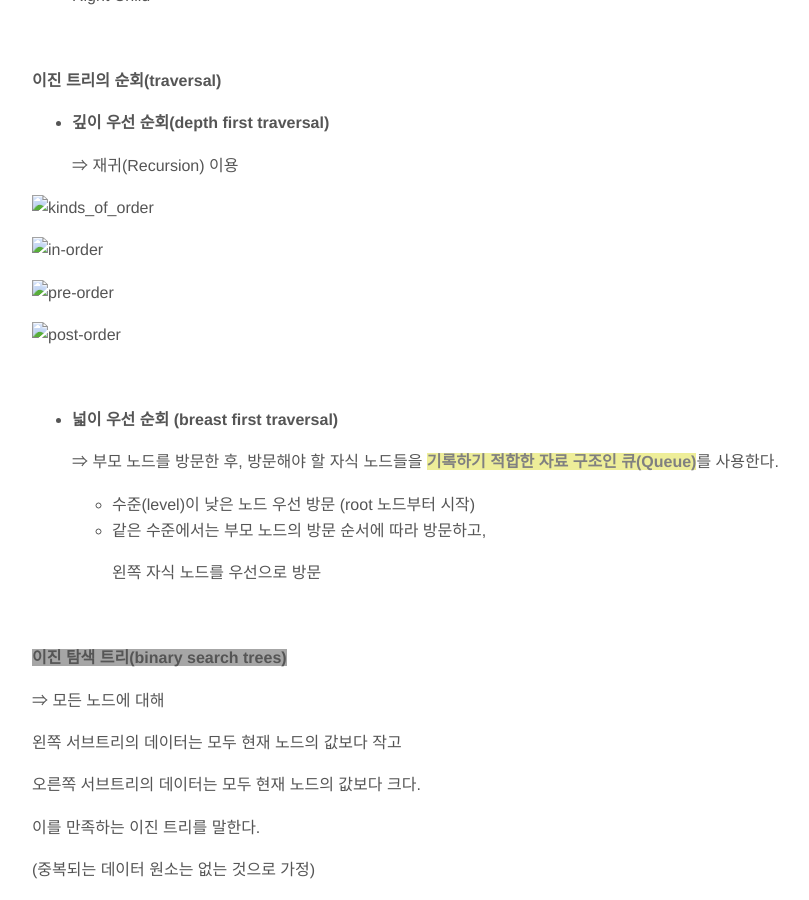
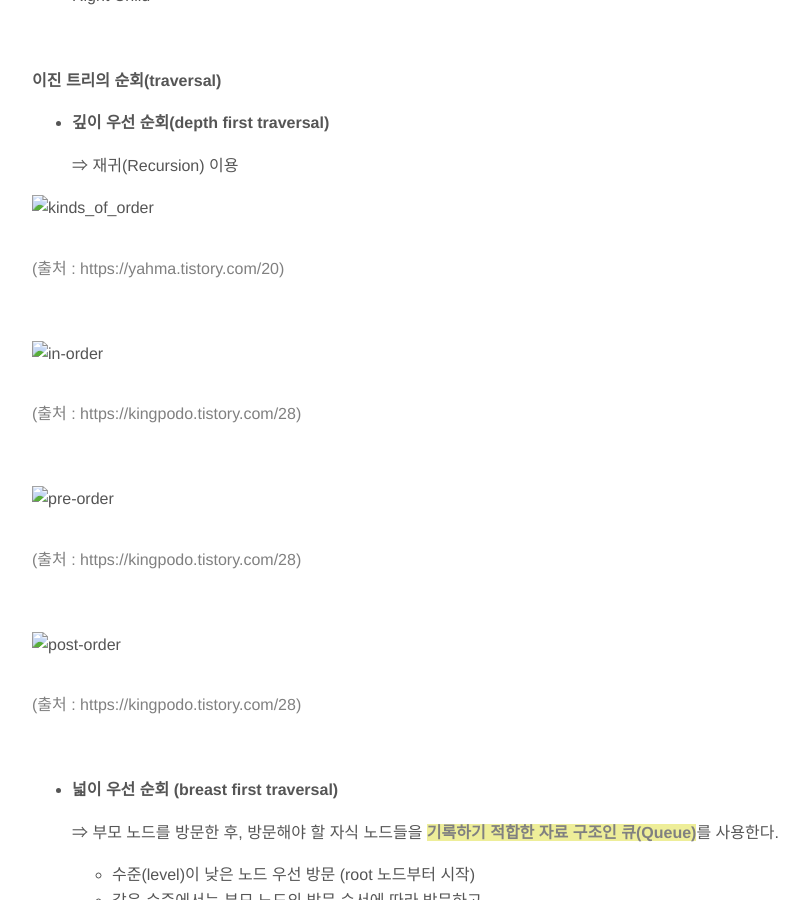
Before and after one commit to Ting-Kim/Ting-kim.github.io, a Jekyll site: the page built from _posts/ai_dev_course/1st_week/2020-12-02-[1st week-day2]큐_트리_힙.md, in a window 1280 px wide and 900 px high, scrolled down 2922 px. Shown: the whole window, without its empty margins (208-1017 px from the left). Built offline with Jekyll 4.4.1, drawn with Linux system fonts in a browser that asks for light colours; nearby versions of some CDN libraries; our own code applies the rules of GitHub Pages for plain Markdown files.

Commit message:
Update 2020-12-02-[1st week-day2]큐_트리_힙.md

```diff
--- a/_posts/ai_dev_course/1st_week/2020-12-02-[1st week-day2]큐_트리_힙.md
+++ b/_posts/ai_dev_course/1st_week/2020-12-02-[1st week-day2]큐_트리_힙.md
@@ -127,12 +127,26 @@ FIFO 방식을 따르지 않고 원소들의 우선순위에 따라 큐에서
   ⇒ 재귀(Recursion) 이용
 
 ![kinds_of_order](https://github.com/Ting-Kim/Ting-kim.github.io/blob/main/images/kinds_of_order.jfif?raw=true)
+<br>
+<span style="color:gray">(출처 : https://yahma.tistory.com/20)</span>
+
+<br>
 
 ![in-order](https://github.com/Ting-Kim/Ting-kim.github.io/blob/main/images/in-order.png?raw=true)
+<br>
+<span style="color:gray">(출처 : https://kingpodo.tistory.com/28)</span>
+
+<br>
 
 ![pre-order](https://github.com/Ting-Kim/Ting-kim.github.io/blob/main/images/pre-order.png?raw=true)
+<br>
+<span style="color:gray">(출처 : https://kingpodo.tistory.com/28)</span>
+
+<br>
 
 ![post-order](https://github.com/Ting-Kim/Ting-kim.github.io/blob/main/images/post-order.png?raw=true)
+<br>
+<span style="color:gray">(출처 : https://kingpodo.tistory.com/28)</span>
 
 <br>
 
```
